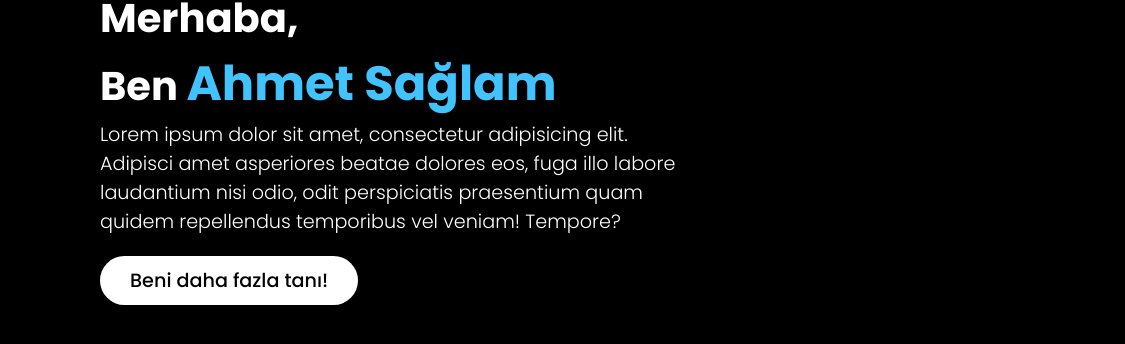
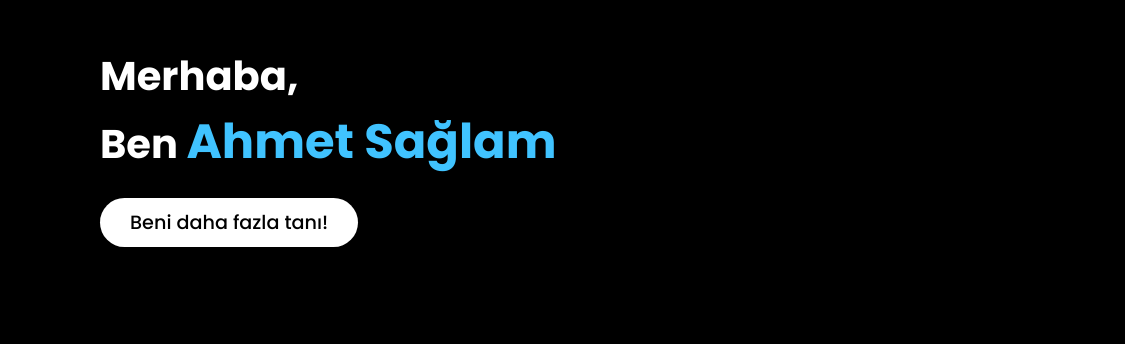
Before and after one commit to erdemalptugoksuz/ahmetsaglamcom, a plain HTML site: page docs/index.html in a window 1280 px wide. Shown: the part 254-598 px from the top of the page, 0-1125 px from the left. Drawn offline with Linux system fonts and the light colour scheme.

Commit message:
Modified.

```diff
--- a/docs/index.html
+++ b/docs/index.html
@@ -14,7 +14,6 @@
         </header>
         <div class="content">
             <h2>Merhaba, <br>Ben <span>Ahmet Sağlam</span></h2>
-            <p>Lorem ipsum dolor sit amet, consectetur adipisicing elit. Adipisci amet asperiores beatae dolores eos, fuga illo labore laudantium nisi odio, odit perspiciatis praesentium quam quidem repellendus temporibus vel veniam! Tempore?</p>
             <a href="about.html">Beni daha fazla tanı!</a>
         </div>
         <ul class="sci">
```
